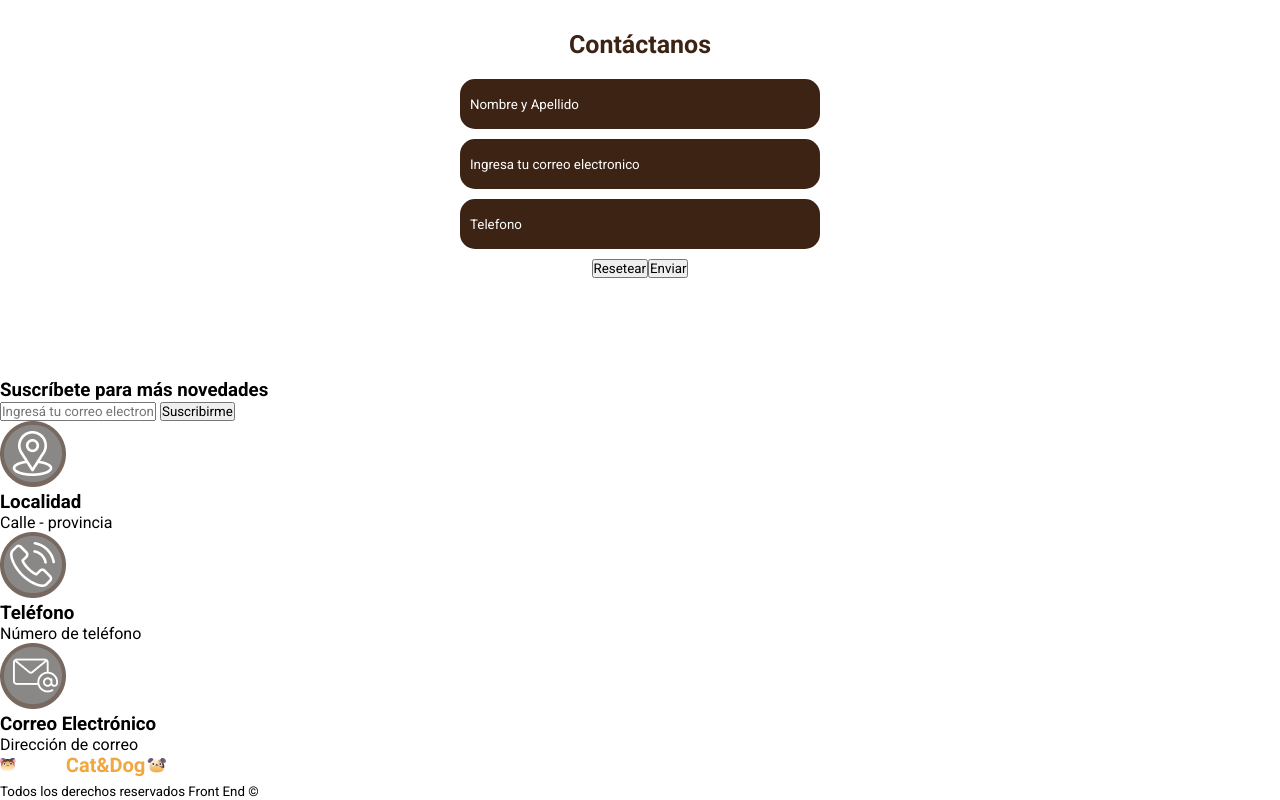
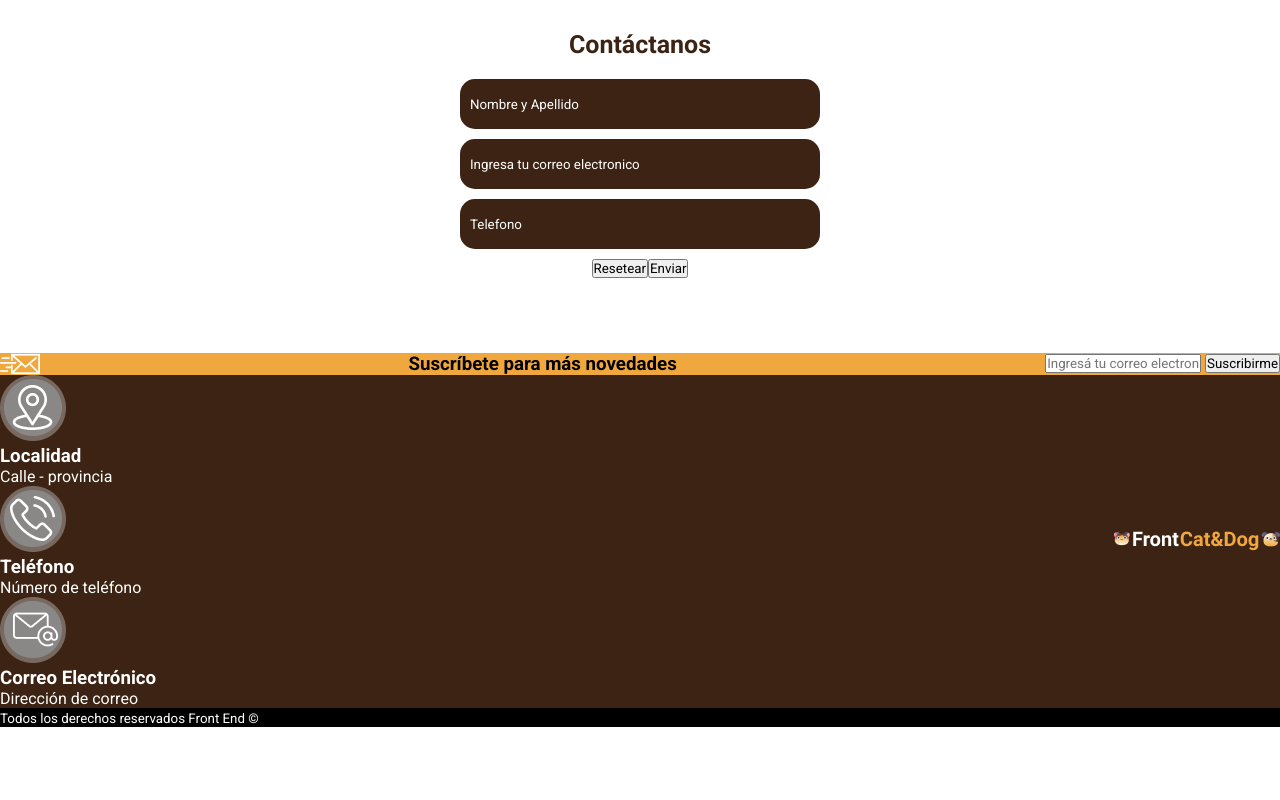
Before and after one commit to amilcarHernandez24/pet-shop-digital-house, a plain HTML site: page index.html in a window 1280 px wide. Shown: the part 1080-1880 px from the top of the page. After the commit the page ends 1807 px from the top, so only its background shows below. Drawn offline with Linux system fonts and the light colour scheme.

Commit message:
Add more styles

```diff
--- a/index.html
+++ b/index.html
@@ -88,7 +88,7 @@
         </section>
     </main>
     <footer>
-        <div>
+        <div class="newsletter">
             <img src="images/icon-mail-news.png" alt="Icono de sobre de correo">
             <h3>Suscríbete para más novedades</h3>
             <form action="">
@@ -96,7 +96,7 @@
                 <button type="submit">Suscribirme</button>
             </form>
         </div>
-        <div>
+        <div class="contact">
             <div>
                 <div>
                     <img src="images/icon-loc.png" alt="Icono de localidad">
@@ -118,7 +118,7 @@
                 <img src="images/logo-footer.png" alt="logo-footer">
             </div>
         </div>
-        <div>
+        <div class="copyright">
             <small>Todos los derechos reservados Front End &#169</small>
         </div>
     </footer>
--- a/styles/styles.css
+++ b/styles/styles.css
@@ -2,6 +2,11 @@
     margin: 0;
     padding: 0;
     font-family: 'Roboto', sans-serif;
+}
+
+footer {
+    display: flex;
+    flex-direction: column;
 }
 
 .header {
@@ -190,7 +195,7 @@
     align-items: center;
 }
 
-/* Solo para delimitar la zona del form */
+/* form zone */
 
 .form-container {
     display: flex;
@@ -230,3 +235,24 @@
     display: flex;
     justify-content: center;
 }
+
+/* footer zone */
+
+.newsletter {
+    background-color: #F0A83E;
+    display: flex;
+    justify-content: space-between;
+}
+
+.contact {
+    background-color: #3C2313;
+    color: #fff;
+    display: flex;
+    justify-content: space-between;
+    align-items: center;
+}
+
+.copyright {
+    background-color: #000;
+    color: #fff;
+}
```
